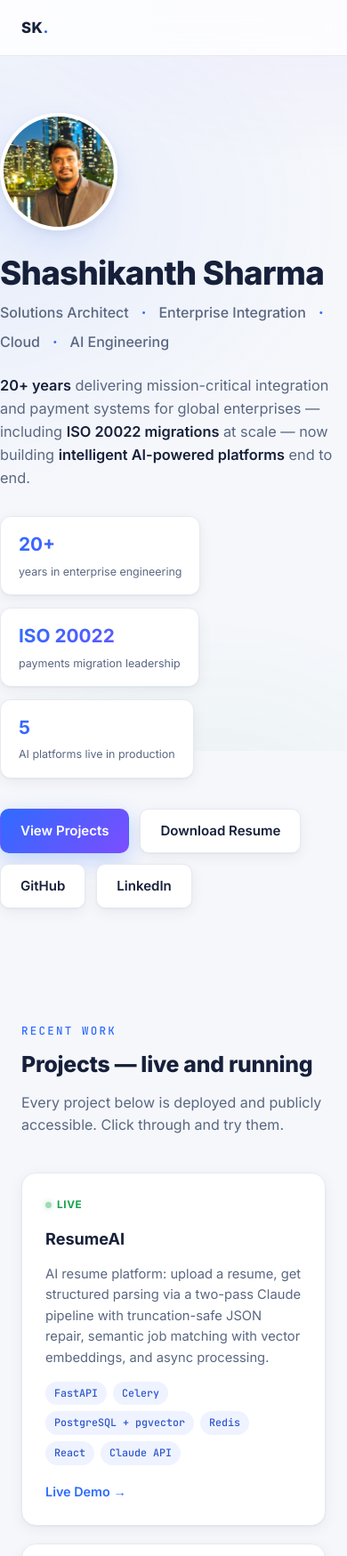
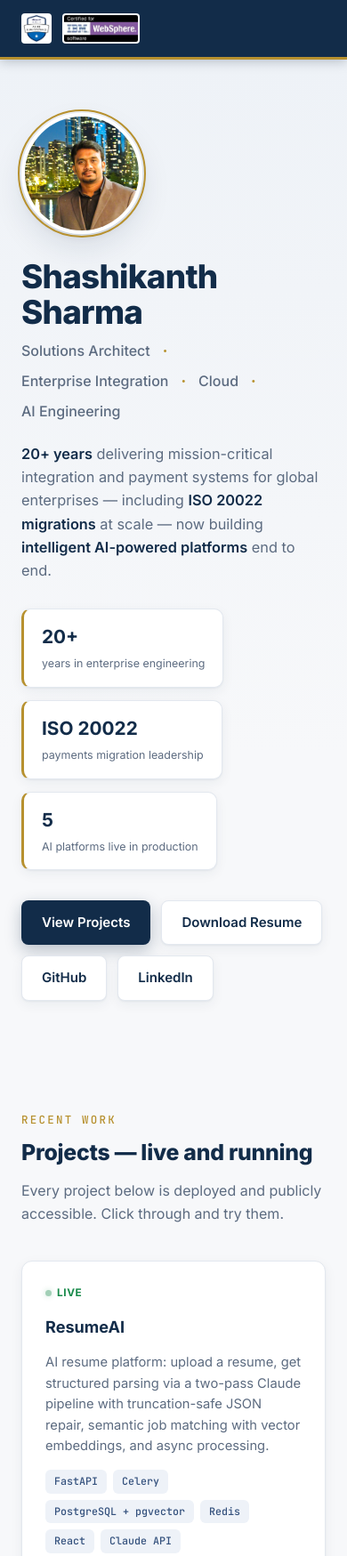
Before and after one commit to sksharmar1/sksharmar1.github.io, a plain HTML site: page index.html in a window 390 px wide. Shown: the top 1749 px of the page at 89% size. Drawn offline with Linux system fonts and the light colour scheme.

Commit message:
v3: executive navy/gold design, cert badges in nav and certs grid

```diff
--- a/index.html
+++ b/index.html
@@ -13,130 +13,138 @@
 <link href="https://fonts.googleapis.com/css2?family=Inter:wght@400;500;600;700;800&family=JetBrains+Mono:wght@400;500&display=swap" rel="stylesheet">
 <style>
 :root{
-  --bg:#f5f7fb;--card:#ffffff;--card-border:#e5e9f2;
-  --text:#17203a;--muted:#5a6781;--accent:#2f6bff;--accent2:#7c4dff;--green:#16a34a;
-  --chip:#eef3ff;--chip-text:#2f56cc;
-  --shadow:0 1px 2px rgba(16,24,40,.05),0 4px 16px rgba(16,24,40,.06);
-  --shadow-lg:0 4px 10px rgba(16,24,40,.06),0 14px 34px rgba(47,107,255,.10);
+  --navy:#122c49;--navy-2:#0d2036;--bg:#f7f8fa;--card:#ffffff;--card-border:#e3e8ef;
+  --text:#22314a;--muted:#5c6b80;--accent:#2456b3;--gold:#b7912f;--green:#188a4a;
+  --chip:#eef2f8;--chip-text:#34517d;
+  --shadow:0 1px 2px rgba(18,44,73,.05),0 4px 14px rgba(18,44,73,.06);
+  --shadow-lg:0 4px 10px rgba(18,44,73,.07),0 16px 34px rgba(18,44,73,.10);
 }
 *{margin:0;padding:0;box-sizing:border-box}
 html{scroll-behavior:smooth}
 body{background:var(--bg);color:var(--text);font-family:'Inter',system-ui,sans-serif;line-height:1.6;overflow-x:hidden}
-body::before{content:'';position:fixed;inset:0;background:
-  radial-gradient(640px 420px at 88% -8%,rgba(124,77,255,.08),transparent 60%),
-  radial-gradient(720px 520px at -12% 28%,rgba(47,107,255,.07),transparent 60%),
-  radial-gradient(520px 420px at 62% 112%,rgba(22,163,74,.05),transparent 60%);
-  pointer-events:none;z-index:0}
 main,nav,footer{position:relative;z-index:1}
 .wrap{max-width:1080px;margin:0 auto;padding:0 24px}
 
-nav{position:sticky;top:0;backdrop-filter:blur(14px);background:rgba(255,255,255,.82);
-  border-bottom:1px solid var(--card-border);z-index:50}
-nav .wrap{display:flex;align-items:center;justify-content:space-between;height:62px}
-.logo{font-weight:800;letter-spacing:.5px;font-size:1.05rem}
-.logo span{color:var(--accent)}
+nav{position:sticky;top:0;background:var(--navy);border-bottom:3px solid var(--gold);z-index:50;
+  box-shadow:0 2px 12px rgba(13,32,54,.25)}
+nav .wrap{display:flex;align-items:center;justify-content:space-between;height:64px}
+.nav-badges{display:flex;align-items:center;gap:12px}
+.nav-badges img{height:34px;width:auto;border-radius:4px;background:#fff;padding:2px}
 .nav-links{display:flex;gap:24px;font-size:.92rem}
-.nav-links a{color:var(--muted);text-decoration:none;font-weight:500;transition:color .2s}
-.nav-links a:hover{color:var(--text)}
+.nav-links a{color:#c8d4e4;text-decoration:none;font-weight:500;transition:color .2s}
+.nav-links a:hover{color:#fff}
 
-.hero{padding:96px 0 84px}
+.hero{padding:92px 0 78px;background:linear-gradient(180deg,#eef2f7 0%,var(--bg) 70%)}
 .hero-row{display:flex;align-items:center;gap:44px;flex-wrap:wrap}
 .hero-text{flex:1;min-width:300px}
-.avatar{width:172px;height:172px;border-radius:50%;object-fit:cover;object-position:center 30%;
-  border:4px solid #fff;box-shadow:var(--shadow-lg);flex-shrink:0}
-.hero h1{font-size:clamp(2.3rem,5.5vw,3.6rem);font-weight:800;letter-spacing:-.02em;line-height:1.08}
+.avatar{width:176px;height:176px;border-radius:50%;object-fit:cover;
+  border:4px solid #fff;outline:2px solid var(--gold);outline-offset:2px;
+  box-shadow:var(--shadow-lg);flex-shrink:0}
+.hero h1{font-size:clamp(2.3rem,5.5vw,3.5rem);font-weight:800;letter-spacing:-.02em;line-height:1.08;color:var(--navy)}
 .roles{margin-top:12px;display:flex;flex-wrap:wrap;gap:8px 14px;color:var(--muted);font-weight:500;font-size:1rem}
 .roles span{display:flex;align-items:center;gap:14px}
-.roles span:not(:last-child)::after{content:'·';color:var(--accent);font-weight:800}
-.tagline{margin-top:22px;font-size:clamp(1.02rem,2.2vw,1.22rem);color:var(--muted);max-width:600px}
-.tagline b{color:var(--text);font-weight:600}
+.roles span:not(:last-child)::after{content:'·';color:var(--gold);font-weight:800}
+.tagline{margin-top:22px;font-size:clamp(1.02rem,2.2vw,1.2rem);color:var(--muted);max-width:620px}
+.tagline b{color:var(--navy);font-weight:600}
 .stats{margin-top:30px;display:flex;flex-wrap:wrap;gap:14px}
-.stat{background:var(--card);border:1px solid var(--card-border);border-radius:12px;padding:14px 20px;min-width:150px;box-shadow:var(--shadow)}
-.stat b{display:block;font-size:1.3rem;background:linear-gradient(135deg,var(--accent),var(--accent2));
-  -webkit-background-clip:text;background-clip:text;color:transparent}
+.stat{background:var(--card);border:1px solid var(--card-border);border-left:3px solid var(--gold);
+  border-radius:10px;padding:14px 20px;min-width:160px;box-shadow:var(--shadow)}
+.stat b{display:block;font-size:1.3rem;color:var(--navy)}
 .stat span{font-size:.78rem;color:var(--muted)}
 .cta{margin-top:34px;display:flex;flex-wrap:wrap;gap:12px}
-.btn{display:inline-flex;align-items:center;gap:8px;padding:12px 22px;border-radius:10px;font-weight:600;
-  font-size:.94rem;text-decoration:none;transition:transform .15s,box-shadow .15s;border:1px solid transparent}
+.btn{display:inline-flex;align-items:center;gap:8px;padding:12px 22px;border-radius:8px;font-weight:600;
+  font-size:.94rem;text-decoration:none;transition:transform .15s,box-shadow .15s,background .2s;border:1px solid transparent}
 .btn:hover{transform:translateY(-2px)}
-.btn-primary{background:linear-gradient(135deg,var(--accent),var(--accent2));color:#fff;box-shadow:0 8px 24px rgba(47,107,255,.28)}
-.btn-ghost{background:var(--card);border-color:var(--card-border);color:var(--text);box-shadow:var(--shadow)}
+.btn-primary{background:var(--navy);color:#fff;box-shadow:0 6px 18px rgba(18,44,73,.28)}
+.btn-primary:hover{background:var(--navy-2)}
+.btn-ghost{background:var(--card);border-color:var(--card-border);color:var(--navy);box-shadow:var(--shadow)}
 
 section{padding:72px 0}
-.sec-label{font-family:'JetBrains Mono',monospace;font-size:.78rem;color:var(--accent);letter-spacing:.18em;text-transform:uppercase;font-weight:500}
-h2{font-size:clamp(1.55rem,3.4vw,2.15rem);font-weight:800;letter-spacing:-.01em;margin-top:8px}
+.sec-label{font-family:'JetBrains Mono',monospace;font-size:.78rem;color:var(--gold);letter-spacing:.18em;text-transform:uppercase;font-weight:500}
+h2{font-size:clamp(1.55rem,3.4vw,2.1rem);font-weight:800;letter-spacing:-.01em;margin-top:8px;color:var(--navy)}
 .sec-sub{color:var(--muted);margin-top:10px;max-width:660px}
 
 .grid{display:grid;grid-template-columns:repeat(auto-fill,minmax(310px,1fr));gap:20px;margin-top:40px}
-.card{background:var(--card);border:1px solid var(--card-border);border-radius:16px;padding:26px;
+.card{background:var(--card);border:1px solid var(--card-border);border-radius:12px;padding:26px;
   display:flex;flex-direction:column;gap:14px;box-shadow:var(--shadow);
   transition:transform .2s,box-shadow .2s,border-color .2s}
-.card:hover{transform:translateY(-4px);box-shadow:var(--shadow-lg);border-color:rgba(47,107,255,.35)}
-.card h3{font-size:1.13rem;font-weight:700}
+.card:hover{transform:translateY(-4px);box-shadow:var(--shadow-lg);border-color:#b9c7da}
+.card h3{font-size:1.13rem;font-weight:700;color:var(--navy)}
 .card p{color:var(--muted);font-size:.92rem;flex-grow:1}
 .live-dot{display:inline-flex;align-items:center;gap:6px;font-size:.74rem;color:var(--green);font-weight:700;letter-spacing:.05em}
 .live-dot::before{content:'';width:7px;height:7px;border-radius:50%;background:var(--green);
-  box-shadow:0 0 6px rgba(22,163,74,.7);animation:pulse 2s infinite}
+  box-shadow:0 0 6px rgba(24,138,74,.6);animation:pulse 2s infinite}
 @keyframes pulse{50%{opacity:.4}}
 .chips{display:flex;flex-wrap:wrap;gap:7px}
 .chip{background:var(--chip);color:var(--chip-text);font-size:.73rem;font-weight:500;
-  padding:4px 10px;border-radius:99px;font-family:'JetBrains Mono',monospace}
+  padding:4px 10px;border-radius:6px;font-family:'JetBrains Mono',monospace}
 .card-links{display:flex;gap:16px;font-size:.9rem;font-weight:600;padding-top:4px}
 .card-links a{color:var(--accent);text-decoration:none}
 .card-links a:hover{text-decoration:underline}
 .demo-note{margin-top:24px;color:var(--muted);font-size:.85rem}
 
+#experience{background:#fff;border-top:1px solid var(--card-border);border-bottom:1px solid var(--card-border)}
 .timeline{margin-top:40px;position:relative;padding-left:28px}
-.timeline::before{content:'';position:absolute;left:6px;top:6px;bottom:6px;width:2px;
-  background:linear-gradient(180deg,var(--accent),var(--accent2),transparent)}
+.timeline::before{content:'';position:absolute;left:6px;top:6px;bottom:6px;width:2px;background:#d5deea}
 .t-entry{position:relative;padding-bottom:36px}
 .t-entry:last-child{padding-bottom:0}
 .t-entry::before{content:'';position:absolute;left:-28px;top:7px;width:14px;height:14px;border-radius:50%;
-  background:#fff;border:3px solid var(--accent);box-shadow:var(--shadow)}
+  background:#fff;border:3px solid var(--navy);box-shadow:0 0 0 3px rgba(183,145,47,.25)}
 .t-head{display:flex;flex-wrap:wrap;align-items:baseline;gap:8px 14px}
-.t-head h3{font-size:1.07rem;font-weight:700}
+.t-head h3{font-size:1.07rem;font-weight:700;color:var(--navy)}
 .t-company{color:var(--accent);font-weight:600;font-size:.95rem}
 .t-dates{font-family:'JetBrains Mono',monospace;font-size:.74rem;color:var(--muted);margin-left:auto}
 .t-entry p{color:var(--muted);font-size:.92rem;margin-top:8px;max-width:840px}
 .t-entry .chips{margin-top:12px}
 
-.certs{margin-top:40px;display:grid;grid-template-columns:repeat(auto-fill,minmax(280px,1fr));gap:16px}
-.cert{background:var(--card);border:1px solid var(--card-border);border-radius:12px;padding:18px 20px;
-  font-size:.9rem;display:flex;align-items:center;gap:12px;box-shadow:var(--shadow)}
+.certs{margin-top:40px;display:grid;grid-template-columns:repeat(auto-fill,minmax(300px,1fr));gap:16px}
+.cert{background:var(--bg);border:1px solid var(--card-border);border-radius:10px;padding:16px 20px;
+  font-size:.9rem;display:flex;align-items:center;gap:14px;font-weight:600;color:var(--navy)}
 .cert::before{content:'✓';color:var(--green);font-weight:800;font-size:1rem}
-.cert span{color:var(--muted)}
+.cert.badge::before{content:none}
+.cert-logo{height:46px;width:auto;border-radius:6px;flex-shrink:0;background:#fff}
+.cert span{color:var(--muted);font-weight:400}
 
 .stack-grid{display:grid;grid-template-columns:repeat(auto-fill,minmax(320px,1fr));gap:16px;margin-top:40px}
-.stack-group{background:var(--card);border:1px solid var(--card-border);border-radius:14px;padding:20px 22px;box-shadow:var(--shadow)}
-.stack-group h4{font-size:.92rem;font-weight:700;margin-bottom:12px;color:var(--accent)}
+.stack-group{background:var(--card);border:1px solid var(--card-border);border-radius:12px;padding:20px 22px;box-shadow:var(--shadow)}
+.stack-group h4{font-size:.92rem;font-weight:700;margin-bottom:12px;color:var(--navy);
+  padding-bottom:8px;border-bottom:2px solid var(--chip)}
 
 .blog-grid{display:grid;grid-template-columns:repeat(auto-fill,minmax(280px,1fr));gap:16px;margin-top:40px}
-.post{background:var(--card);border:1px solid var(--card-border);border-radius:14px;padding:22px;box-shadow:var(--shadow);
+.post{background:var(--card);border:1px solid var(--card-border);border-radius:12px;padding:22px;box-shadow:var(--shadow);
   display:flex;flex-direction:column;gap:10px;transition:transform .2s,box-shadow .2s}
 .post:hover{transform:translateY(-3px);box-shadow:var(--shadow-lg)}
-.post h3{font-size:1.02rem;font-weight:700}
+.post h3{font-size:1.02rem;font-weight:700;color:var(--navy)}
 .post p{color:var(--muted);font-size:.87rem;flex-grow:1}
 .post-meta{display:flex;align-items:center;gap:10px}
-.post-tag{font-family:'JetBrains Mono',monospace;font-size:.7rem;color:var(--chip-text);background:var(--chip);padding:3px 9px;border-radius:99px}
-.soon{font-family:'JetBrains Mono',monospace;font-size:.7rem;color:var(--muted);border:1px dashed var(--card-border);padding:3px 9px;border-radius:99px}
+.post-tag{font-family:'JetBrains Mono',monospace;font-size:.7rem;color:var(--chip-text);background:var(--chip);padding:3px 9px;border-radius:6px}
+.soon{font-family:'JetBrains Mono',monospace;font-size:.7rem;color:var(--muted);border:1px dashed #c4cede;padding:3px 9px;border-radius:6px}
 
-.contact-card{margin-top:40px;background:var(--card);border:1px solid var(--card-border);border-radius:18px;
-  padding:44px;text-align:center;box-shadow:var(--shadow-lg)}
-.contact-card p{color:var(--muted);max-width:480px;margin:12px auto 0}
+#contact .contact-card{margin-top:40px;background:var(--navy);border-radius:14px;
+  padding:48px 44px;text-align:center;box-shadow:var(--shadow-lg)}
+.contact-card .sec-label{color:var(--gold)}
+.contact-card h2{color:#fff}
+.contact-card p{color:#b9c7da;max-width:480px;margin:12px auto 0}
 .contact-links{margin-top:30px;display:flex;justify-content:center;flex-wrap:wrap;gap:12px}
+.contact-card .btn-primary{background:var(--gold);color:var(--navy-2);box-shadow:0 6px 18px rgba(0,0,0,.25)}
+.contact-card .btn-primary:hover{background:#caa53e}
+.contact-card .btn-ghost{background:transparent;border-color:#3d5878;color:#dce6f2;box-shadow:none}
 
-footer{border-top:1px solid var(--card-border);padding:32px 0;color:var(--muted);font-size:.85rem;text-align:center;background:rgba(255,255,255,.6)}
+footer{border-top:1px solid var(--card-border);padding:30px 0;color:var(--muted);font-size:.85rem;text-align:center;background:#fff}
 
 .reveal{opacity:0;transform:translateY(22px);transition:opacity .6s ease,transform .6s ease}
 .reveal.in{opacity:1;transform:none}
-@media(max-width:640px){.nav-links{display:none}.hero{padding:64px 0 56px}.hero-row{gap:28px}.avatar{width:132px;height:132px}.t-dates{margin-left:0}}
+@media(max-width:640px){.nav-links{display:none}.hero{padding:60px 0 52px}.hero-row{gap:28px}.avatar{width:136px;height:136px}.t-dates{margin-left:0}}
 </style>
 </head>
 <body>
 
 <nav>
   <div class="wrap">
-    <div class="logo">SK<span>.</span></div>
+    <div class="nav-badges">
+      <img src="microsoftcertlogo.png" alt="Microsoft Certified: Azure Fundamentals">
+      <img src="ibmcertlogo.jpeg" alt="Certified for IBM WebSphere">
+    </div>
     <div class="nav-links">
       <a href="#projects">Projects</a>
       <a href="#experience">Experience</a>
@@ -149,7 +157,8 @@ footer{border-top:1px solid var(--card-border);padding:32px 0;color:var(--muted)
 </nav>
 
 <main>
-  <header class="hero wrap">
+  <header class="hero">
+    <div class="wrap">
       <div class="hero-row">
         <img class="avatar" src="profile.jpg" alt="Shashikanth Sharma" onerror="this.style.display='none'">
         <div class="hero-text">
@@ -170,6 +179,7 @@ footer{border-top:1px solid var(--card-border);padding:32px 0;color:var(--muted)
         <a class="btn btn-ghost" href="SK_Sharma_Resume.pdf" download>Download Resume</a>
         <a class="btn btn-ghost" href="https://github.com/sksharmar1" target="_blank" rel="noopener">GitHub</a>
         <a class="btn btn-ghost" href="https://www.linkedin.com/in/sksharmas" target="_blank" rel="noopener">LinkedIn</a>
+      </div>
     </div>
   </header>
 
@@ -295,8 +305,8 @@ footer{border-top:1px solid var(--card-border);padding:32px 0;color:var(--muted)
       </div>
 
       <div class="certs">
-        <div class="cert">Microsoft Azure Certified <span>· 2024</span></div>
-        <div class="cert">IBM Certified Solution Developer <span>· WebSphere Message Broker</span></div>
+        <div class="cert badge"><img class="cert-logo" src="microsoftcertlogo.png" alt="Microsoft Certified: Azure Fundamentals badge">Microsoft Azure Certified <span>· 2024</span></div>
+        <div class="cert badge"><img class="cert-logo" src="ibmcertlogo.jpeg" alt="Certified for IBM WebSphere badge">IBM Certified Solution Developer <span>· WebSphere Message Broker</span></div>
         <div class="cert">Claude Certified Architect <span>· Foundations (in progress)</span></div>
         <div class="cert">B.E. Computer Science <span>· Visvesvaraya Technological University</span></div>
       </div>
```
Also changed, not shown: ibmcertlogo.jpeg (added), microsoftcertlogo.png (added). Lines whose indentation alone changed are shown as unchanged.
